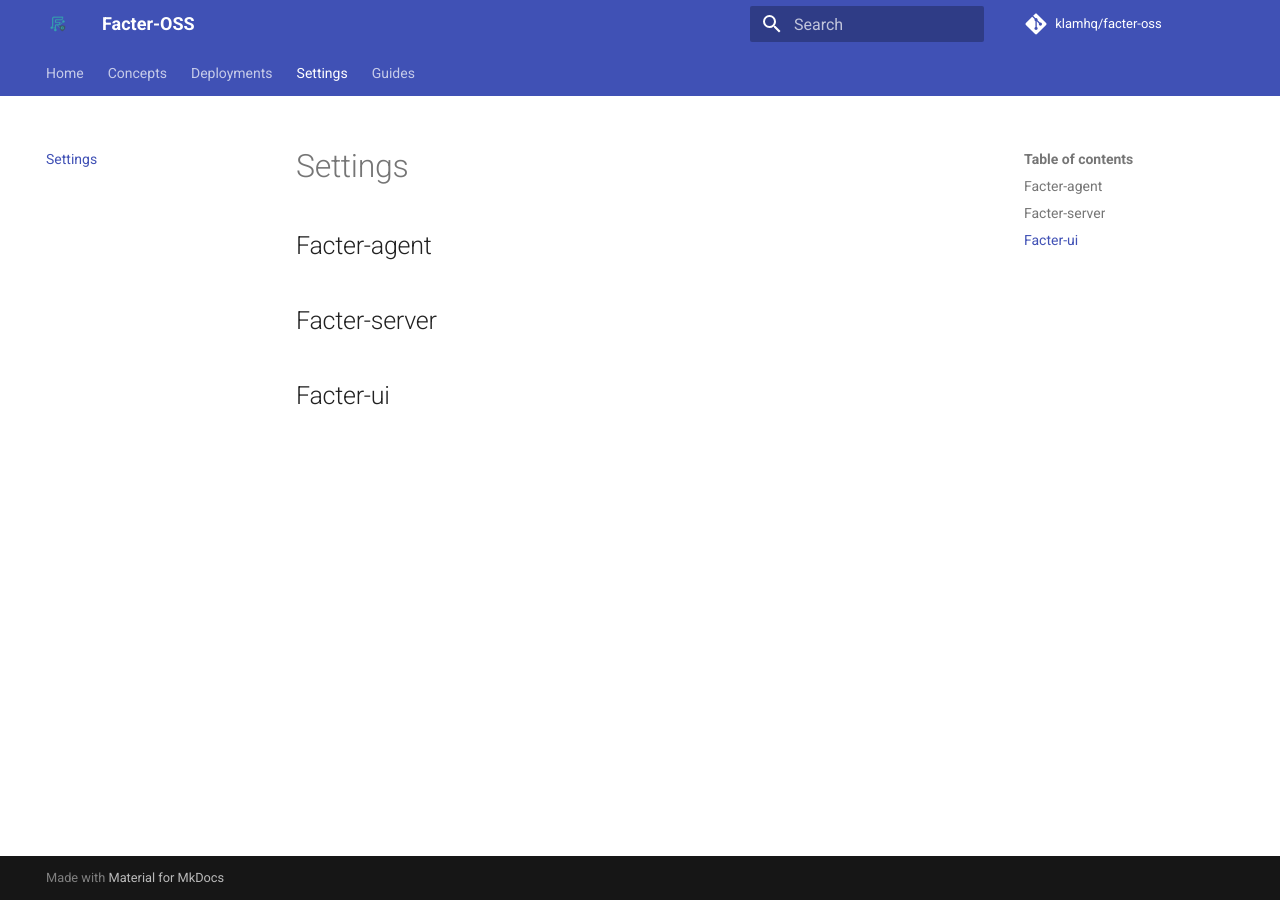
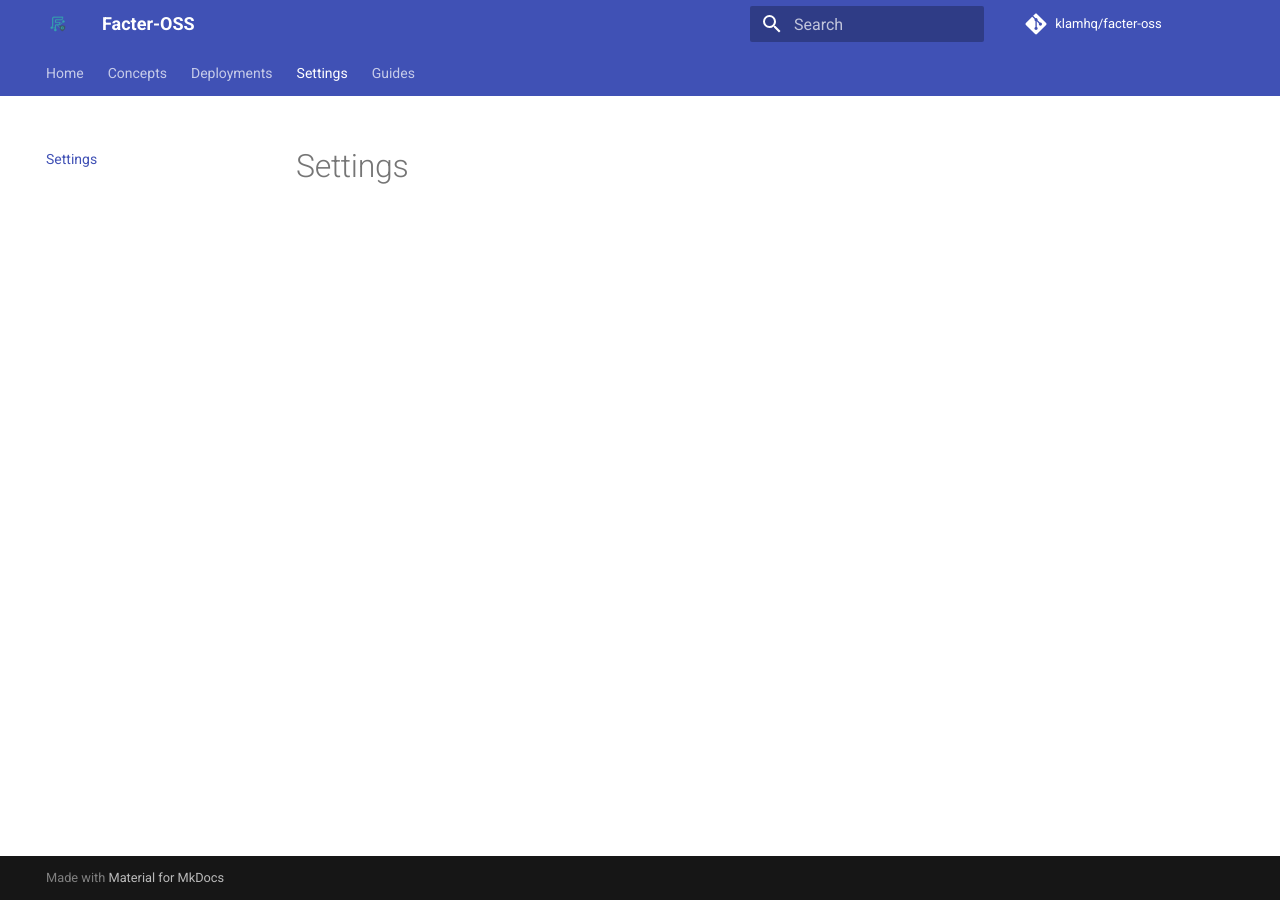
Before and after one commit to klamhq/facter-oss, an MkDocs documentation site: the page built from docs/settings/index.md, in a window 1280 px wide. Built offline with MkDocs 1.6.1 and Material for MkDocs 9.7.7, drawn with Linux system fonts in a browser that asks for light colours; comment, search, counter and statistics services are not loaded; the version menu is left out.

Commit message:
chore: clean docs

```diff
--- a/docs/settings/index.md
+++ b/docs/settings/index.md
@@ -1,7 +1 @@
 # Settings
-
-## Facter-agent
-
-## Facter-server
-
-## Facter-ui
```
Also changed, not shown: docs/home/index.md (+0 -2 lines).
